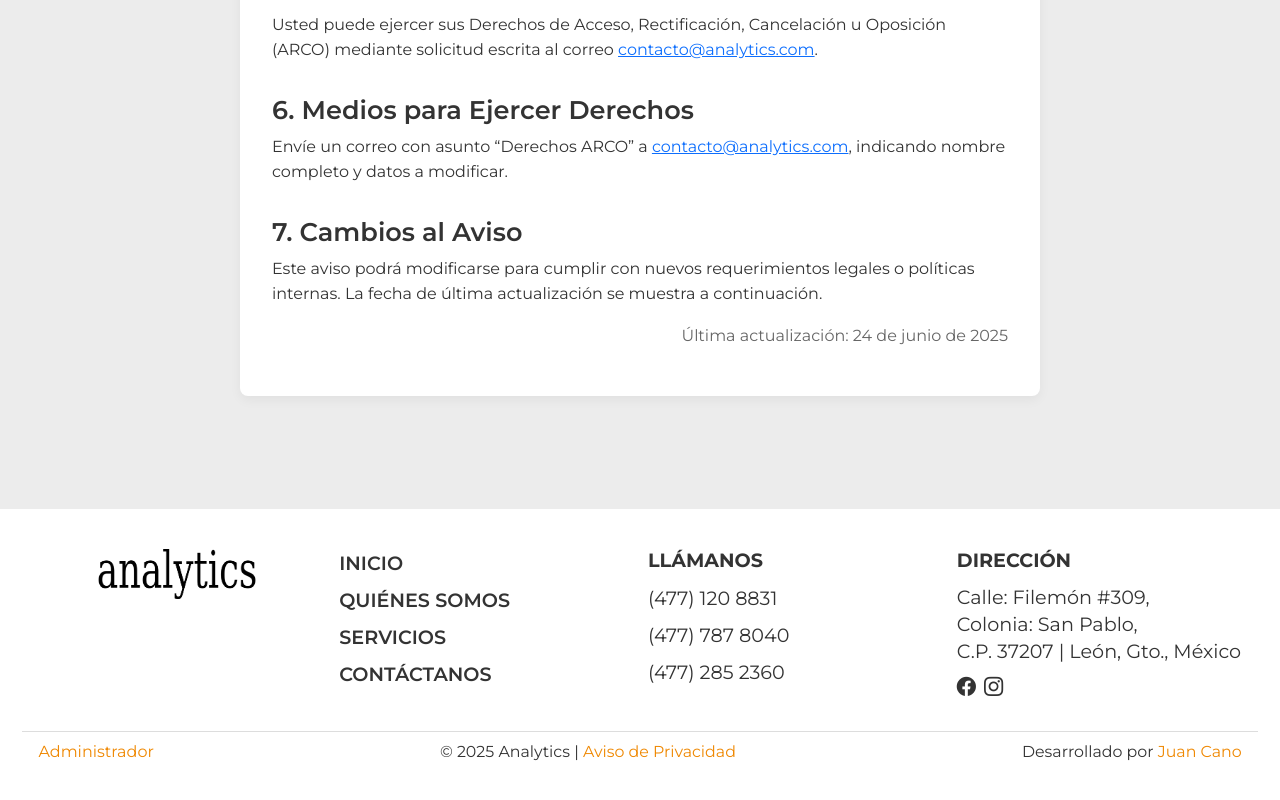
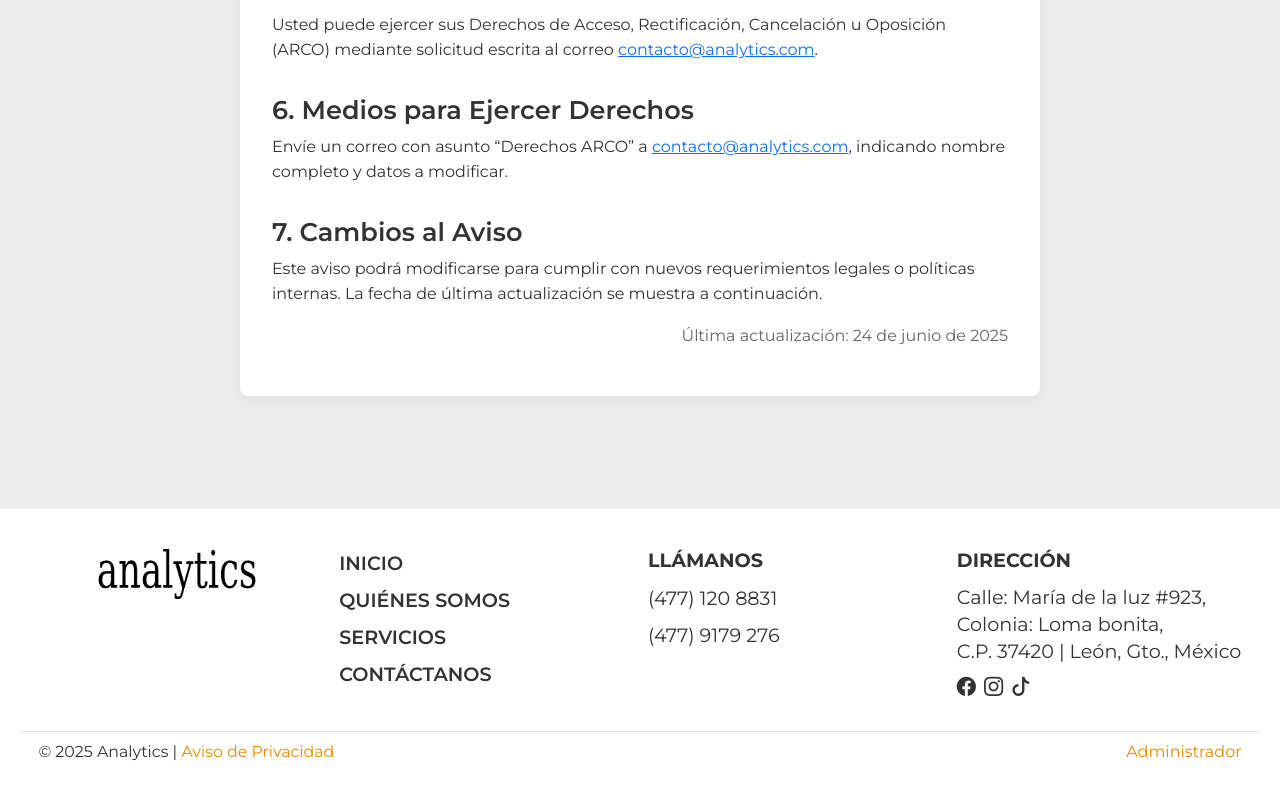
Before and after one commit to PabloDevUtl/analytics, a React (Vite) app: page /avisolargo in a window 1280 px wide. Shown: the part 903-1703 px from the top of the page. Built offline with nearby package versions, Linux system fonts and the light colour scheme.

Commit message:
Se actualizo Footer.jsx, y Servicios.jsx

```diff
--- a/frontend/components/Footer.jsx
+++ b/frontend/components/Footer.jsx
@@ -1,7 +1,7 @@
-import React from 'react';
-import { Link } from 'react-router-dom';
-import logo from '../assets/analytics_logo_black.png';
-import '../styles/Footer.css';
+import React from "react";
+import { Link } from "react-router-dom";
+import logo from "../assets/analytics_logo_black.png";
+import "../styles/Footer.css";
 
 export default function Footer() {
   const year = new Date().getFullYear();
@@ -14,46 +14,81 @@ export default function Footer() {
 
         <div className="footer-column footer-links-column">
           <ul className="footer-links">
-            <li><Link to="/">Inicio</Link></li>
-            <li><Link to="/quienes-somos">Quiénes somos</Link></li>
-            <li><Link to="/servicios">Servicios</Link></li>
-            <li><Link to="/contacto">CONTÁCTANOS</Link></li>
+            <li>
+              <Link to="/">Inicio</Link>
+            </li>
+            <li>
+              <Link to="/quienes-somos">Quiénes somos</Link>
+            </li>
+            <li>
+              <Link to="/servicios">Servicios</Link>
+            </li>
+            <li>
+              <Link to="/contacto">CONTÁCTANOS</Link>
+            </li>
           </ul>
         </div>
 
         <div className="footer-column footer-contact-column">
           <h4>Llámanos</h4>
-          <a href='tel:+524771208831'>(477) 120 8831</a>
-          <a href='tel:+524777878040'>(477) 787 8040</a>
-          <a href='tel:+524772852360'>(477) 285 2360</a>
+          <a href="tel:+524771208831">(477) 120 8831</a>
+          <a href="tel:+524779179276">(477) 9179 276</a>
         </div>
 
         <div className="footer-column footer-address-column">
           <h4>Dirección</h4>
           <p>
-            Calle: Filemón #309,<br/>
-            Colonia: San Pablo,<br/>
-            C.P. 37207 | León, Gto., México
+            Calle: María de la luz #923,
+            <br />
+            Colonia: Loma bonita,
+            <br />
+            C.P. 37420 | León, Gto., México
           </p>
           <div className="footer-social">
-            <a href="#" aria-label="Facebook"><i className="bi bi-facebook"></i></a>
-            <a href="#" aria-label="Instagram"><i className="bi bi-instagram"></i></a>
+            <a
+              href="https://www.facebook.com/tupagina"
+              target="_blank"
+              rel="noopener noreferrer"
+              aria-label="Facebook"
+            >
+              <i className="bi bi-facebook"></i>
+            </a>
+            <a
+              href="https://www.instagram.com/tupagina"
+              target="_blank"
+              rel="noopener noreferrer"
+              aria-label="Instagram"
+            >
+              <i className="bi bi-instagram"></i>
+            </a>
+            <a
+              href="https://www.tiktok.com/@tupagina"
+              target="_blank"
+              rel="noopener noreferrer"
+              aria-label="TikTok"
+            >
+              <i className="bi bi-tiktok"></i>
+            </a>
           </div>
         </div>
       </div>
 
       <div className="footer-bottom">
-        {/* 1) Enlace a Login */}
-        <Link to="/login" className="footer-admin-link">Administrador</Link>
+
 
         {/* 2) Copyright + Aviso */}
         <p className="footer-copy">
-© {year} Analytics | <Link to="/avisocorto" className="footer-bottom-link">Aviso de Privacidad</Link>        </p>
+          © {year} Analytics |{" "}
+          <Link to="/avisocorto" className="footer-bottom-link">
+            Aviso de Privacidad
+          </Link>{" "}
+        </p>
+           {/* 1) Enlace a Login */}
+        <Link to="/login" className="footer-admin-link">
+          Administrador
+        </Link>
 
-        {/* 3) Desarrollado por Juan Cano */}
-        <p className="footer-dev">
-          Desarrollado por <a href="#" className="footer-bottom-link">Juan Cano</a>
-        </p>
+
       </div>
     </footer>
   );
--- a/frontend/components/Servicios.jsx
+++ b/frontend/components/Servicios.jsx
@@ -1,7 +1,8 @@
 import React, { useRef, useEffect } from 'react'
 import { Link } from 'react-router-dom'
-import servicio1 from '../assets/servicio1.png'
-import servicio2 from '../assets/servicio2.png'
+import servicioTI from '../assets/ti.png'
+import servicio2 from '../assets/servicioSG.png'
+
 import '../styles/Servicios.css'
 
 export default function Servicios() {
@@ -38,14 +39,14 @@ export default function Servicios() {
         <div className="servicio-card" style={{ '--delay': '0.3s' }}>
           <div
             className="servicio-image"
-            style={{ backgroundImage: `url(${servicio1})` }}
+            style={{ backgroundImage: `url(${servicioTI})` }}
           >
             <div className="servicio-overlay" />
             <div className="servicio-content">
               <h3>
-                Infraestrutura
+                Tecnologías de
                 <br />
-                de redes
+                la información
               </h3>
               <span className="underline" />
               <Link to="/servicios-page" className="servicio-button">
```
